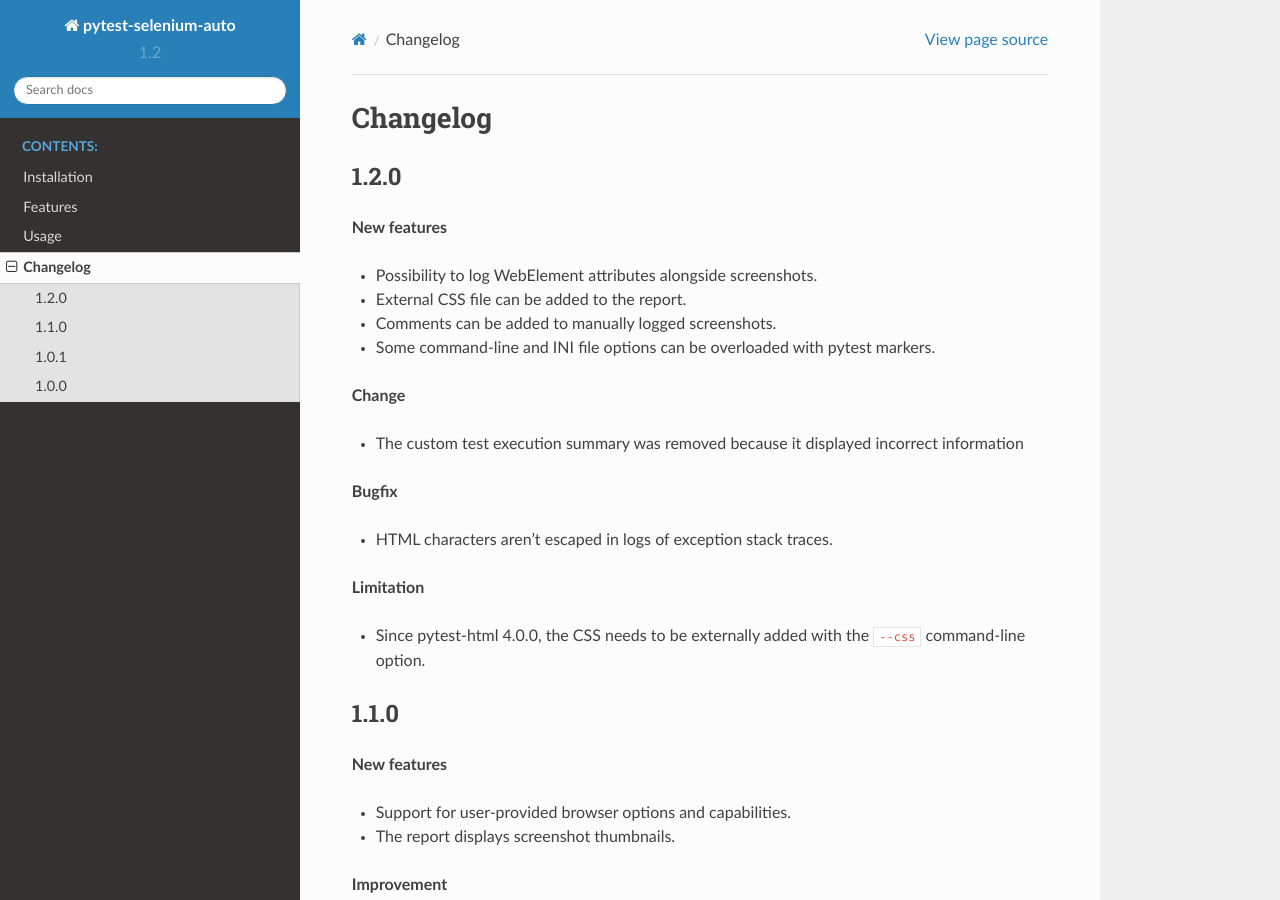
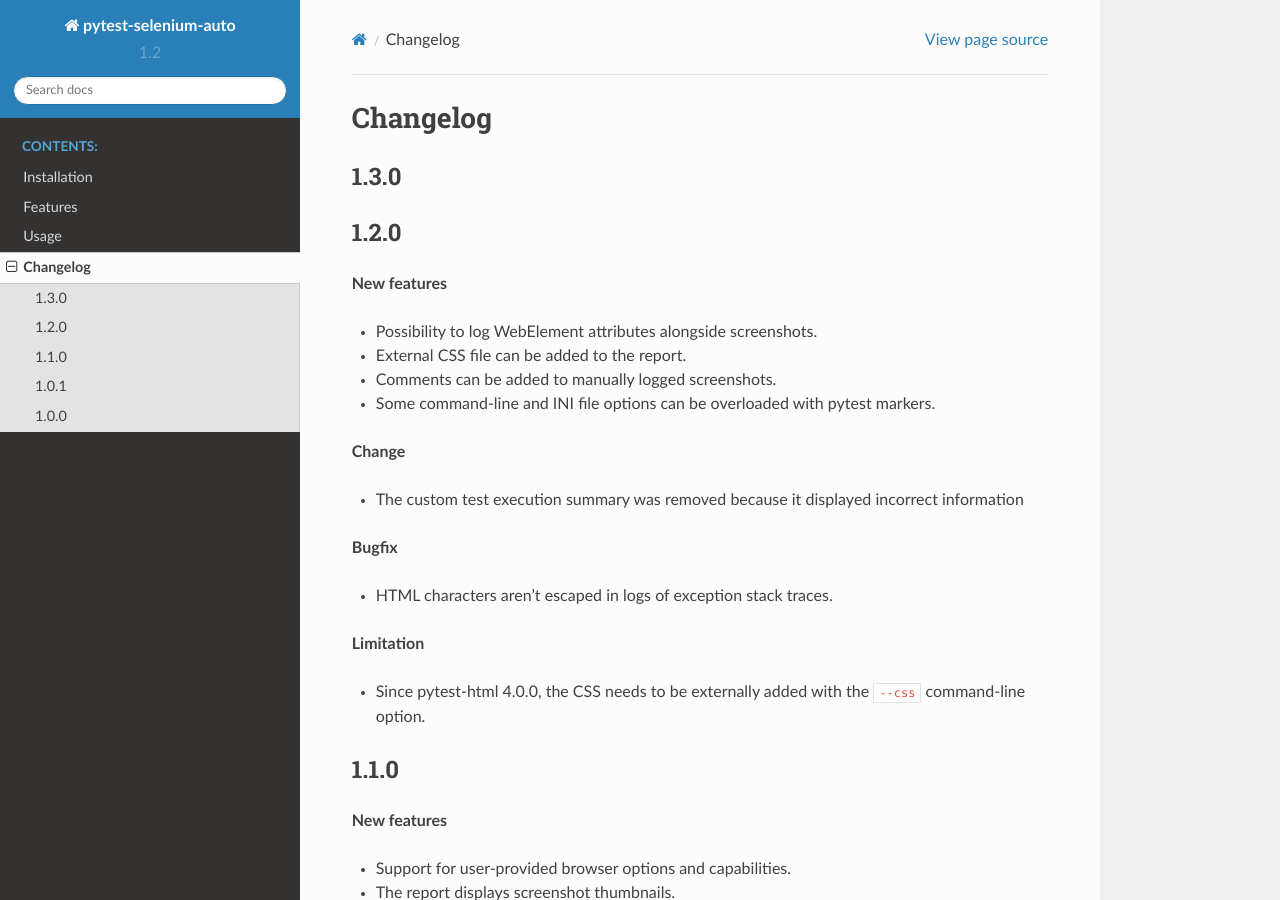
Before and after one commit to harmin-parra/pytest-selenium-auto, a Sphinx documentation site: the page built from docs/changelog.rst, in a window 1280 px wide and 900 px high. Built offline with Sphinx 7.4.7 and the Read the Docs theme 2.0.0, drawn with Linux system fonts in a browser that asks for light colours.

Commit message:
add v1.3.0 section

```diff
--- a/docs/changelog.rst
+++ b/docs/changelog.rst
@@ -1,6 +1,11 @@
 =========
 Changelog
 =========
+
+1.3.0
+-----
+
+
 
 1.2.0
 -----
```
